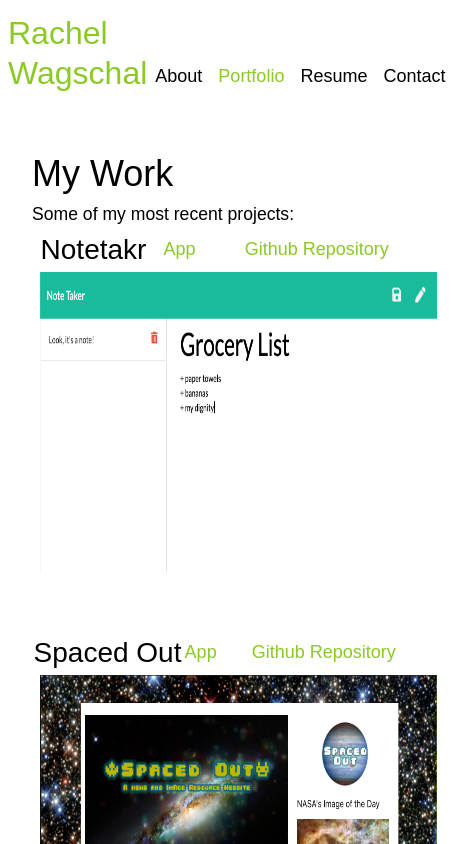
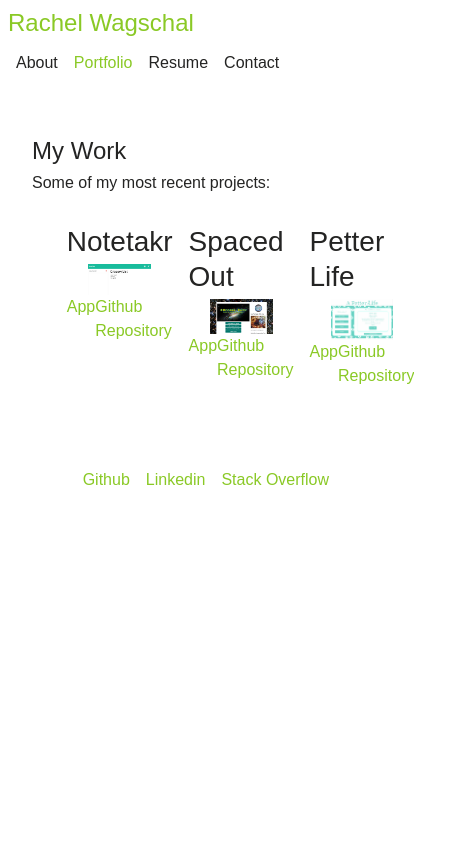
Before and after one commit to rawagschal/rawagschal.github.io, a React (Create React App) app: page /portfolio in a window 390 px wide. Both pictures are taken after a click on the item "Portfolio". Shown: the top 844 px of the page, 461 px wide, since content can reach past the window. Built offline with nearby package versions, Linux system fonts and the light colour scheme.

Commit message:
basic portfolio style

```diff
--- a/src/components/About/index.js
+++ b/src/components/About/index.js
@@ -7,11 +7,12 @@ function About() {
             <div className="about-col-1">
                 <h2 id="about" className="about-header">Hello, World!</h2>
                 <p>
-                    Meet Rachel, a junior full stack web developer with
-                    a passion for problem solving via creative solutions.
+                    Meet Rachel, a junior full-stack web developer with
+                    a desire to create humane techonologies for more meaningful
+                    engagement on the web.
                 </p>
             </div>
-            <img src={aboutImage} className="my-2" style={{ width: "45% "}} alt="Rachel Wagschal on her graduation day from the University of Oregon in June 2019." />
+            <img src={aboutImage} className="about-img" alt="Rachel Wagschal on her graduation day from the University of Oregon in June 2019." />
         </section>
     );
 }
--- a/src/components/Portfolio/index.js
+++ b/src/components/Portfolio/index.js
@@ -26,26 +26,30 @@ function Portfolio() {
 
 
     return (
-        <section>
-        <h1>My Work</h1>
-        <p>Some of my most recent projects:</p>
-        <div className="flex-row">
+        <section className="portfolio-container">
+        <div className="portfolio-header">
+            <h2>My Work</h2>
+            <p>Some of my most recent projects:</p>
+        </div>
+        <div className="grid-container">
                 {projects.map((image, i) => (
                     <div className="project-container">
                         <div className="project-header">
                             <h3 className="project-title">{projects[i].name}</h3>
-                            <a href={projects[i].deployedURL} className="deployed-link">App</a>
-                            <a href={projects[i].githubURL} className="repo-link">Github Repository</a>
                         </div>
                         <img
                             src={require(`../../assets/projects/${i}.png`).default}
                             alt={image.name}
-                            className="img-thumbnail mx-1"
+                            className="project-img"
                             key={image.name}
                         />
+                        <div className="project-footer">
+                            <a href={projects[i].deployedURL} className="deployed-link">App</a>
+                            <a href={projects[i].githubURL} className="repo-link">Github Repository</a>
+                        </div>
                     </div>
                 ))}
-            </div>
+        </div>
         </section>
     );
     }
--- a/src/index.css
+++ b/src/index.css
@@ -29,8 +29,7 @@ body {
   padding: 0;
   display: flex;
   line-height: 1.5;
-  font-size: 18px;
-  color: var(--body-text);
+  color: var(--dark);
   font-family: 'Roboto-Mono', sans-serif;
 
 }
@@ -119,11 +118,13 @@ ul {
 
 .about-container {
   display: flex;
+  justify-content: space-between;
 }
 
 .about-col-1 {
   /* margin-right: 20rem; */
   max-width: 70%;
+
 }
 
 
@@ -148,8 +149,8 @@ button[disabled] {
   opacity: .8;
 }
 
-img {
-  max-width: 100%;
+.about-img {
+  max-width: 25%;
 }
 
 span[role="img"] {
@@ -302,19 +303,77 @@ button {
 	padding: 10px 15px;
 }
 
+.grid-container {
+  width: 80%;
+  margin: 1.5rem auto;
+  display: grid;
+  grid-gap: 1rem;
+  grid-template-columns: repeat(3, 1fr);
+  justify-content: space-between;
+  flex-wrap: wrap;
 
-.project-header {
+}
+
+.project-container {
   display: flex;
-  justify-content: space-around;
+  flex-direction: column;
+  flex-basis: 30%;
   align-items: center;
 }
 
-.deployed-link {
-  margin-right: 2rem;
-  padding: 0;
+.project-img {
+  width: 75%;
 }
 
-.repo-link {
-  margin-right: 2rem;
-  padding: 0;
+.project-footer {
+  display: flex;
+  width: 100%;
+  justify-content: space-around;
 }
+
+
+
+/* media queries */
+
+/* tablet */
+@media screen and (max-width: 768px) {
+
+}
+
+/* phone lg */
+@media screen and (max-width: 425px) {
+  header {
+    display: block;
+  }
+
+  h2 {
+    font-size: 1.5rem;
+  }
+
+  .nav-items li, .footer-items li {
+    font-size: 1rem;
+  }
+
+  .about-container {
+    margin: -1em;
+  }
+
+  .about-col-1 {
+    max-width: 40%;
+    margin-right: 1em;
+  }
+
+  img {
+    max-width: 60%;
+  }
+
+  p {
+    font-size: 1em;
+  }
+
+}
+
+/* phone sm */
+@media screen and (max-width: 360px) {
+
+}
```
Also changed, not shown: 3 other files (tests, documents, lock files or other folders).
